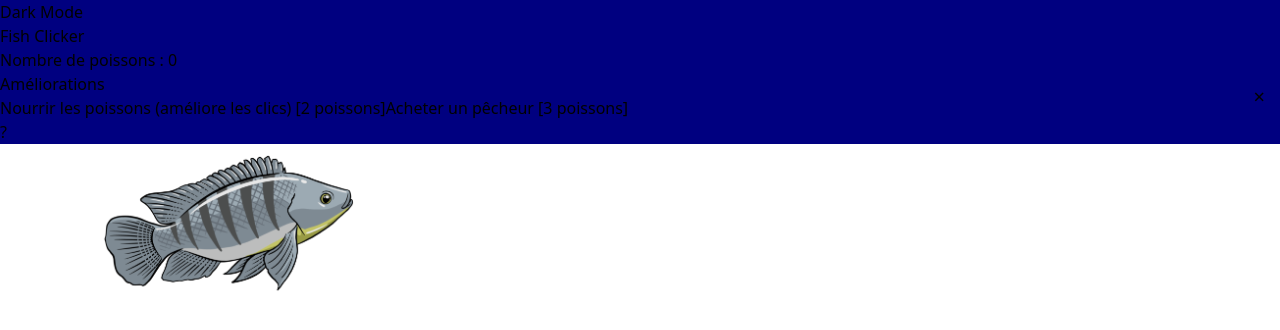
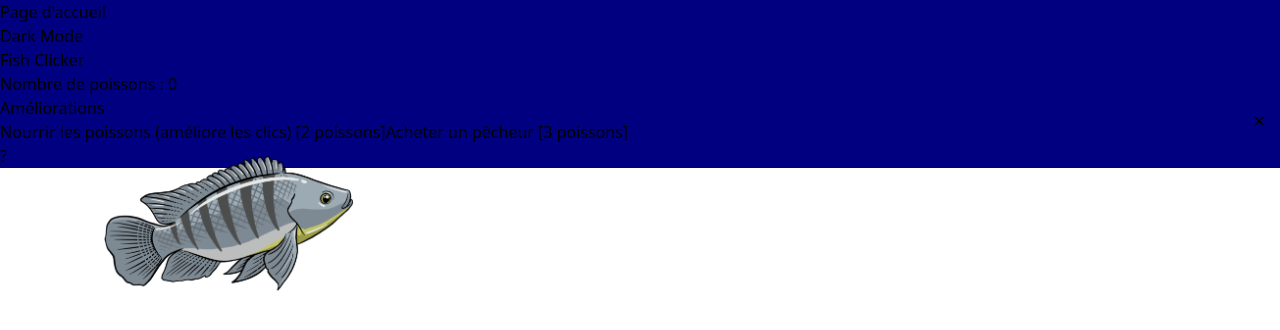
Before and after one commit to MaximeCode/NuitDeLinfo2024, a Next.js app in the folder one-body-one-ocean/: page /CookieClicker in a window 1280 px wide. Shown: the top 330 px of the page. Built offline with nearby package versions, Linux system fonts and the light colour scheme.

Commit message:
merge Killiann

```diff
--- a/one-body-one-ocean/src/app/CookieClicker/page.js
+++ b/one-body-one-ocean/src/app/CookieClicker/page.js
@@ -2,6 +2,8 @@
 import { useState, useEffect } from "react";
 import './style.css'; // Assurez-vous que le chemin est correct
 import { increaseCookies, purchaseUpgrade, handleFishEvents } from './cookieFunction'; // Importez vos fonctions
+import { useRouter } from 'next/navigation';
+import Link from 'next/link';
 import { checkAdPopup } from './adPopup';
 
 
@@ -32,8 +34,11 @@ export default function FishClicker() {
     { id: 1, top: 0, left: 0 },
     { id: 2, top: 0, left: 100 },
   ]);
+  const router = useRouter(); // Initialiser le routeur
 
-
+  const handleHome = () => {
+    router.push('/'); // Rediriger vers /
+  };
 
 
   // Gestion des clics sur le poisson
@@ -304,6 +309,17 @@ const getBackgroundColor = () => {
   return (
     <div className="flex flex-col min-h-screen text-white" style={getBackgroundColor()}>
       <div className="absolute top-4 right-4">
+      <div className="flex justify-center items-center mt-10">
+        <Link href="/credits">
+          <div
+          onClick={() => handleHome()}
+            className="relative inline-block px-8 py-4 font-bold text-white bg-gradient-to-r from-sky-500 to-indigo-600 rounded-full shadow-lg hover:from-indigo-600 hover:to-sky-500 focus:outline-none focus:ring-4 focus:ring-indigo-300 transition duration-300 ease-in-out"
+          >
+            <span className="absolute inset-0 transition-transform duration-300 transform -translate-x-1 -translate-y-1 bg-indigo-700 rounded-full hover:translate-x-0 hover:translate-y-0"></span>
+            <span className="relative">Page d'accueil</span>
+          </div>
+        </Link>
+      </div>
         <button
           onClick={() => setIsDarkMode(!isDarkMode)}
           className={`bg-${isDarkMode ? 'white' : 'black'} text-${isDarkMode ? 'black' : 'white'} font-bold py-2 px-4 rounded`}
```
